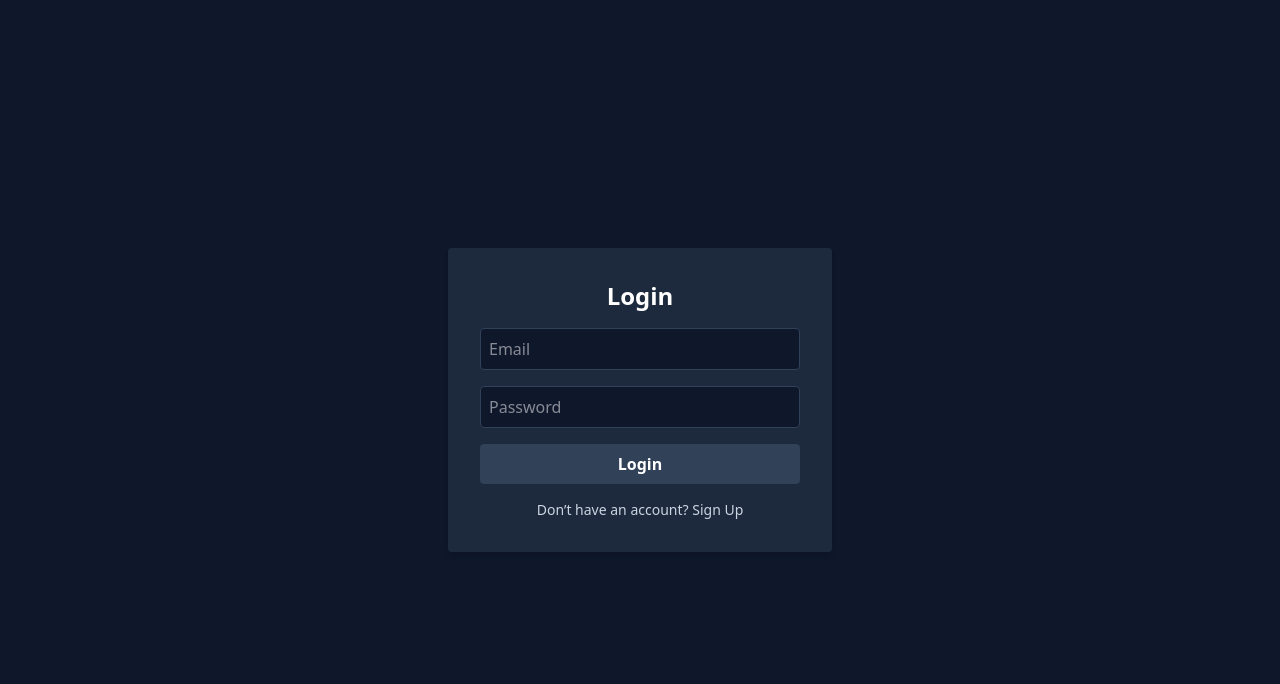
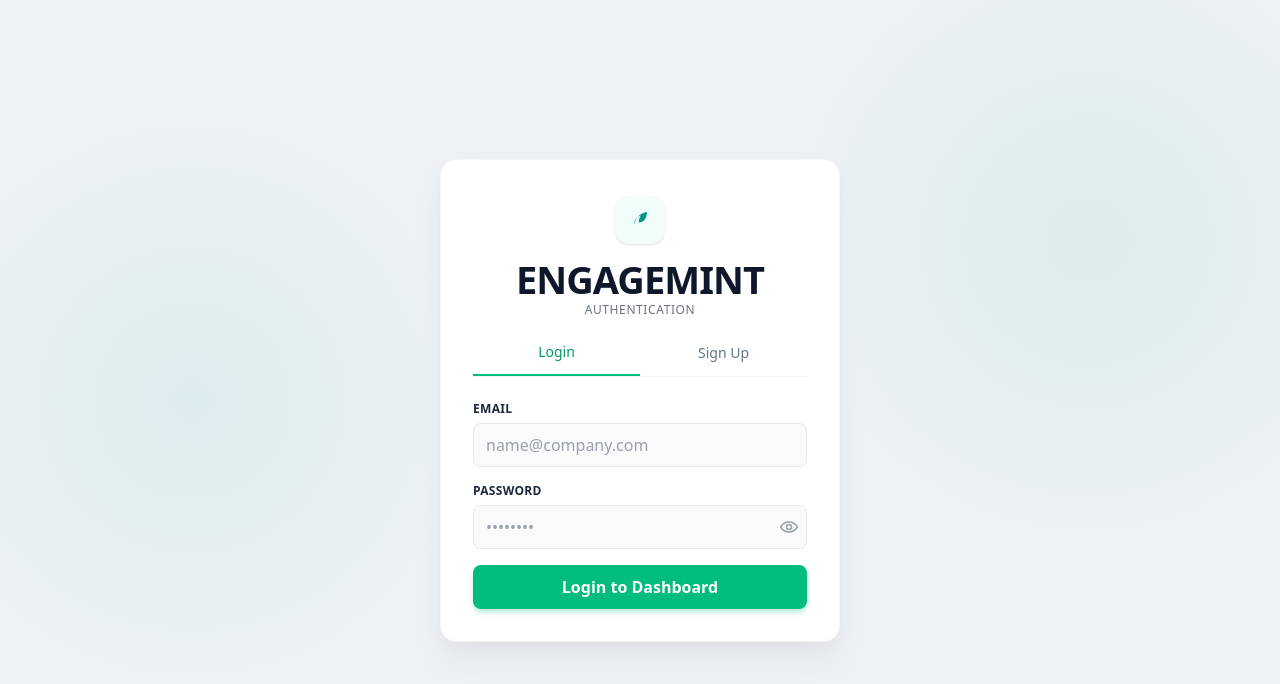
Before and after one commit to JasianE/MacEngage, a React (Vite) app in the folder EngageMintFrontend/: page /login in a window 1280 px wide. Shown: the top 684 px of the page. Built offline with nearby package versions, Linux system fonts and the light colour scheme; no server answers.

Commit message:
update login and signup

```diff
--- a/EngageMintFrontend/src/pages/LoginPage.jsx
+++ b/EngageMintFrontend/src/pages/LoginPage.jsx
@@ -7,6 +7,7 @@ export default function LoginPage() {
   const navigate = useNavigate();
   const [email, setEmail] = useState("");
   const [password, setPassword] = useState("");
+  const [showPassword, setShowPassword] = useState(false);
   const [error, setError] = useState("");
   const [loading, setLoading] = useState(false);
 
@@ -50,64 +51,100 @@ export default function LoginPage() {
   };
 
   return (
-    <div className="flex items-center justify-center h-screen bg-slate-50 dark:bg-slate-900">
+    <div className="min-h-screen flex items-center justify-center p-4 bg-[#edf1f4] bg-[radial-gradient(circle_at_15%_50%,rgba(20,184,166,0.08),transparent_25%),radial-gradient(circle_at_85%_30%,rgba(16,185,129,0.08),transparent_25%)]">
       <form
         onSubmit={handleLogin}
-        className="bg-white dark:bg-slate-800 p-8 rounded shadow-md w-full max-w-sm flex flex-col gap-4"
+        className="w-full max-w-[400px] bg-white border border-gray-100 rounded-2xl shadow-xl shadow-gray-300/40 px-8 py-8"
       >
-        <h2 className="text-2xl font-bold text-center text-slate-900 dark:text-white">
+        <div className="flex flex-col items-center pt-1 pb-2">
+          <div className="w-12 h-12 bg-teal-50 rounded-xl flex items-center justify-center text-teal-600 mb-4 shadow-sm">
+            <svg className="w-6 h-6" viewBox="0 0 24 24" fill="none" aria-hidden="true">
+              <path
+                d="M19 4c-6.8 1-11.5 5.7-12.5 12.5C5.9 12.4 8.7 8.8 13 7.3c-1.5 2.1-2.2 4.4-2.3 7.2 4.8-.1 8.2-3.8 8.3-10.5Z"
+                fill="currentColor"
+              />
+            </svg>
+          </div>
+          <h1 className="text-[38px] leading-none font-extrabold tracking-tight text-slate-900 uppercase">
+            ENGAGEMINT
+          </h1>
+          <p className="text-xs font-medium text-gray-500 mt-1 uppercase tracking-wider">
+            Authentication
+          </p>
+        </div>
+
+        <div className="flex border-b border-gray-100 mt-4 mb-6">
+          <button
+            type="button"
+            className="flex-1 pb-3 text-sm font-medium text-emerald-600 border-b-2 border-emerald-500"
+          >
             Login
-        </h2>
+          </button>
+          <button
+            type="button"
+            onClick={() => navigate("/signup")}
+            className="flex-1 pb-3 text-sm font-medium text-slate-500 hover:text-slate-700 transition-colors"
+          >
+            Sign Up
+          </button>
+        </div>
 
+        <div className="space-y-4">
           {error && <p className="text-red-500 text-sm">{error}</p>}
 
+          <div>
+            <label className="block text-xs font-semibold text-slate-800 mb-1.5 uppercase tracking-wide">
+              Email
+            </label>
             <input
               type="email"
-          placeholder="Email"
+              placeholder="name@company.com"
               value={email}
               onChange={(e) => setEmail(e.target.value)}
               required
-          className="p-2 rounded border border-slate-300 dark:border-slate-700 bg-slate-50 dark:bg-slate-900 text-slate-900 dark:text-white"
+              className="w-full h-11 px-3 rounded-lg border border-gray-200 bg-gray-50 text-slate-900 placeholder:text-gray-400 focus:ring-2 focus:ring-emerald-500/20 focus:border-emerald-500 outline-none transition-all"
             />
+          </div>
 
+          <div>
+            <label className="block text-xs font-semibold text-slate-800 mb-1.5 uppercase tracking-wide">
+              Password
+            </label>
+            <div className="relative">
               <input
-          type="password"
-          placeholder="Password"
+                type={showPassword ? "text" : "password"}
+                placeholder="••••••••"
                 value={password}
                 onChange={(e) => setPassword(e.target.value)}
                 required
-          className="p-2 rounded border border-slate-300 dark:border-slate-700 bg-slate-50 dark:bg-slate-900 text-slate-900 dark:text-white"
+                className="w-full h-11 px-3 pr-10 rounded-lg border border-gray-200 bg-gray-50 text-slate-900 placeholder:text-gray-400 focus:ring-2 focus:ring-emerald-500/20 focus:border-emerald-500 outline-none transition-all"
               />
+              <button
+                type="button"
+                onClick={() => setShowPassword((prev) => !prev)}
+                className="absolute right-2 top-1/2 -translate-y-1/2 text-gray-400 hover:text-gray-600"
+                aria-label="Toggle password visibility"
+              >
+                <svg className="w-5 h-5" viewBox="0 0 24 24" fill="none" aria-hidden="true">
+                  <path
+                    d="M2 12s3.5-6 10-6 10 6 10 6-3.5 6-10 6-10-6-10-6Z"
+                    stroke="currentColor"
+                    strokeWidth="1.8"
+                  />
+                  <circle cx="12" cy="12" r="3" stroke="currentColor" strokeWidth="1.8" />
+                </svg>
+              </button>
+            </div>
+          </div>
 
           <button
             type="submit"
             disabled={loading}
-        className="
-            bg-slate-700      /* new default color */
-            text-white
-            font-bold
-            py-2
-            rounded
-            hover:bg-primary  /* blue on hover */
-            transition-colors
-            disabled:opacity-50
-            disabled:cursor-not-allowed
-            cursor-pointer
-            hover:bg-sky-700
-        "
+            className="w-full h-11 bg-emerald-500 hover:bg-emerald-600 text-white font-semibold rounded-lg transition-all shadow-md shadow-emerald-500/25 disabled:opacity-50 disabled:cursor-not-allowed"
           >
-        {loading ? "Logging in..." : "Login"}
+            {loading ? "Logging in..." : "Login to Dashboard"}
           </button>
-
-        <p className="text-sm text-slate-500 dark:text-slate-300 text-center">
-          Don’t have an account?{" "}
-          <span
-            className="text-primary cursor-pointer hover:underline"
-            onClick={() => navigate("/signup")}
-          >
-            Sign Up
-          </span>
-        </p>
+        </div>
       </form>
     </div>
   );
--- a/EngageMintFrontend/src/pages/SignUp.jsx
+++ b/EngageMintFrontend/src/pages/SignUp.jsx
@@ -6,6 +6,7 @@ export default function SignUpPage() {
   const navigate = useNavigate();
   const [email, setEmail] = useState("");
   const [password, setPassword] = useState("");
+  const [showPassword, setShowPassword] = useState(false);
   const [error, setError] = useState("");
   const [loading, setLoading] = useState(false);
 
@@ -62,64 +63,100 @@ export default function SignUpPage() {
   };
 
   return (
-    <div className="flex items-center justify-center h-screen bg-slate-50 dark:bg-slate-900">
+    <div className="min-h-screen flex items-center justify-center p-4 bg-[#edf1f4] bg-[radial-gradient(circle_at_15%_50%,rgba(20,184,166,0.08),transparent_25%),radial-gradient(circle_at_85%_30%,rgba(16,185,129,0.08),transparent_25%)]">
       <form
         onSubmit={handleSignUp}
-        className="bg-white dark:bg-slate-800 p-8 rounded shadow-md w-full max-w-sm flex flex-col gap-4"
+        className="w-full max-w-[400px] bg-white border border-gray-100 rounded-2xl shadow-xl shadow-gray-300/40 px-8 py-8"
       >
-        <h2 className="text-2xl font-bold text-center text-slate-900 dark:text-white">
+        <div className="flex flex-col items-center pt-1 pb-2">
+          <div className="w-12 h-12 bg-teal-50 rounded-xl flex items-center justify-center text-teal-600 mb-4 shadow-sm">
+            <svg className="w-6 h-6" viewBox="0 0 24 24" fill="none" aria-hidden="true">
+              <path
+                d="M19 4c-6.8 1-11.5 5.7-12.5 12.5C5.9 12.4 8.7 8.8 13 7.3c-1.5 2.1-2.2 4.4-2.3 7.2 4.8-.1 8.2-3.8 8.3-10.5Z"
+                fill="currentColor"
+              />
+            </svg>
+          </div>
+          <h1 className="text-[38px] leading-none font-extrabold tracking-tight text-slate-900 uppercase">
+            ENGAGEMINT
+          </h1>
+          <p className="text-xs font-medium text-gray-500 mt-1 uppercase tracking-wider">
+            Authentication
+          </p>
+        </div>
+
+        <div className="flex border-b border-gray-100 mt-4 mb-6">
+          <button
+            type="button"
+            onClick={() => navigate("/login")}
+            className="flex-1 pb-3 text-sm font-medium text-slate-500 hover:text-slate-700 transition-colors"
+          >
+            Login
+          </button>
+          <button
+            type="button"
+            className="flex-1 pb-3 text-sm font-medium text-emerald-600 border-b-2 border-emerald-500"
+          >
             Sign Up
-        </h2>
+          </button>
+        </div>
 
+        <div className="space-y-4">
           {error && <p className="text-red-500 text-sm">{error}</p>}
 
+          <div>
+            <label className="block text-xs font-semibold text-slate-800 mb-1.5 uppercase tracking-wide">
+              Email
+            </label>
             <input
               type="email"
-          placeholder="Email"
+              placeholder="name@company.com"
               value={email}
               onChange={(e) => setEmail(e.target.value)}
               required
-          className="p-2 rounded border border-slate-300 dark:border-slate-700 bg-slate-50 dark:bg-slate-900 text-slate-900 dark:text-white"
+              className="w-full h-11 px-3 rounded-lg border border-gray-200 bg-gray-50 text-slate-900 placeholder:text-gray-400 focus:ring-2 focus:ring-emerald-500/20 focus:border-emerald-500 outline-none transition-all"
             />
+          </div>
 
+          <div>
+            <label className="block text-xs font-semibold text-slate-800 mb-1.5 uppercase tracking-wide">
+              Password
+            </label>
+            <div className="relative">
               <input
-          type="password"
-          placeholder="Password"
+                type={showPassword ? "text" : "password"}
+                placeholder="••••••••"
                 value={password}
                 onChange={(e) => setPassword(e.target.value)}
                 required
-          className="p-2 rounded border border-slate-300 dark:border-slate-700 bg-slate-50 dark:bg-slate-900 text-slate-900 dark:text-white"
+                className="w-full h-11 px-3 pr-10 rounded-lg border border-gray-200 bg-gray-50 text-slate-900 placeholder:text-gray-400 focus:ring-2 focus:ring-emerald-500/20 focus:border-emerald-500 outline-none transition-all"
               />
+              <button
+                type="button"
+                onClick={() => setShowPassword((prev) => !prev)}
+                className="absolute right-2 top-1/2 -translate-y-1/2 text-gray-400 hover:text-gray-600"
+                aria-label="Toggle password visibility"
+              >
+                <svg className="w-5 h-5" viewBox="0 0 24 24" fill="none" aria-hidden="true">
+                  <path
+                    d="M2 12s3.5-6 10-6 10 6 10 6-3.5 6-10 6-10-6-10-6Z"
+                    stroke="currentColor"
+                    strokeWidth="1.8"
+                  />
+                  <circle cx="12" cy="12" r="3" stroke="currentColor" strokeWidth="1.8" />
+                </svg>
+              </button>
+            </div>
+          </div>
 
           <button
             type="submit"
             disabled={loading}
-          className="
-            bg-slate-700
-            text-white
-            font-bold
-            py-2
-            rounded
-            hover:bg-primary
-            transition-colors
-            disabled:opacity-50
-            disabled:cursor-not-allowed
-            cursor-pointer
-            hover:bg-sky-700
-        "
+            className="w-full h-11 bg-emerald-500 hover:bg-emerald-600 text-white font-semibold rounded-lg transition-all shadow-md shadow-emerald-500/25 disabled:opacity-50 disabled:cursor-not-allowed"
           >
             {loading ? "Creating account..." : "Create Account"}
           </button>
-
-        <p className="text-sm text-slate-500 dark:text-slate-300 text-center">
-          Already have an account?{" "}
-          <span
-            className="text-primary cursor-pointer hover:underline"
-            onClick={() => navigate("/login")}
-          >
-            Login
-          </span>
-        </p>
+        </div>
       </form>
     </div>
   );
```
Lines whose indentation alone changed are shown as unchanged.
